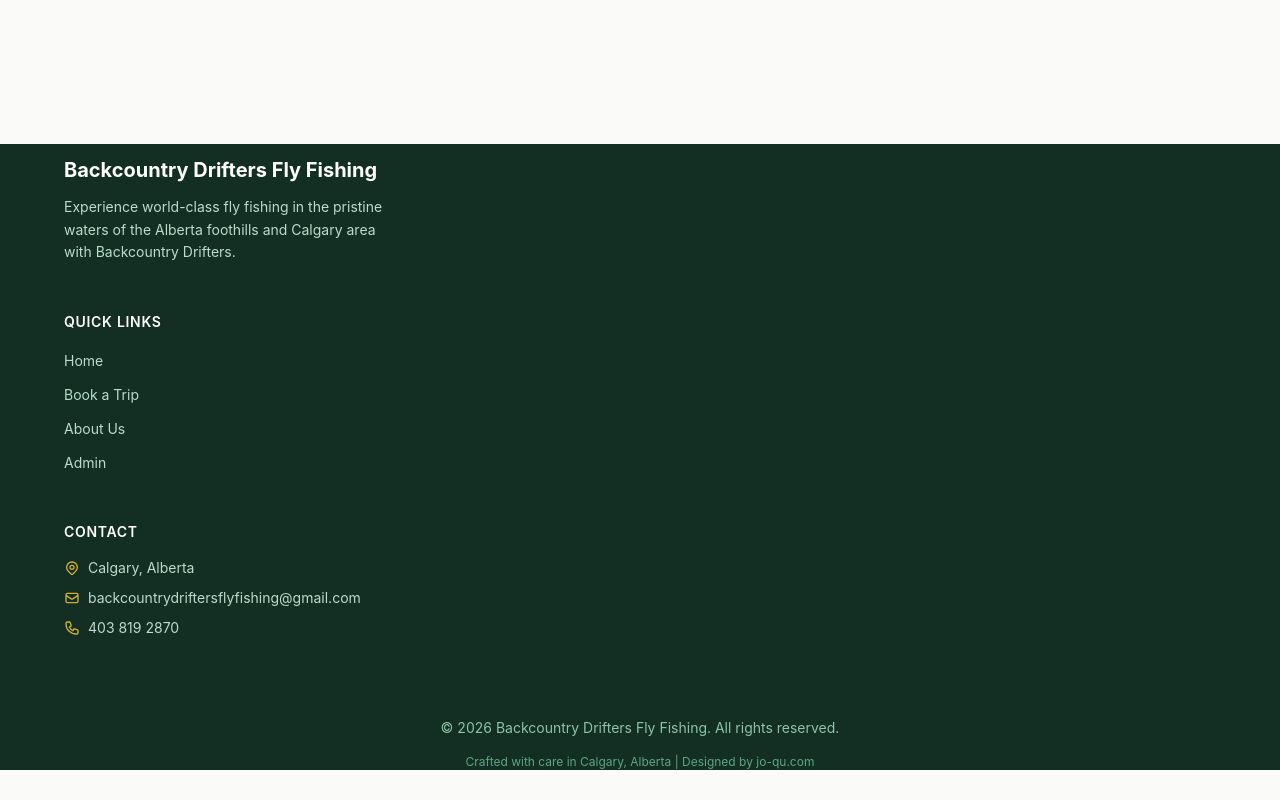
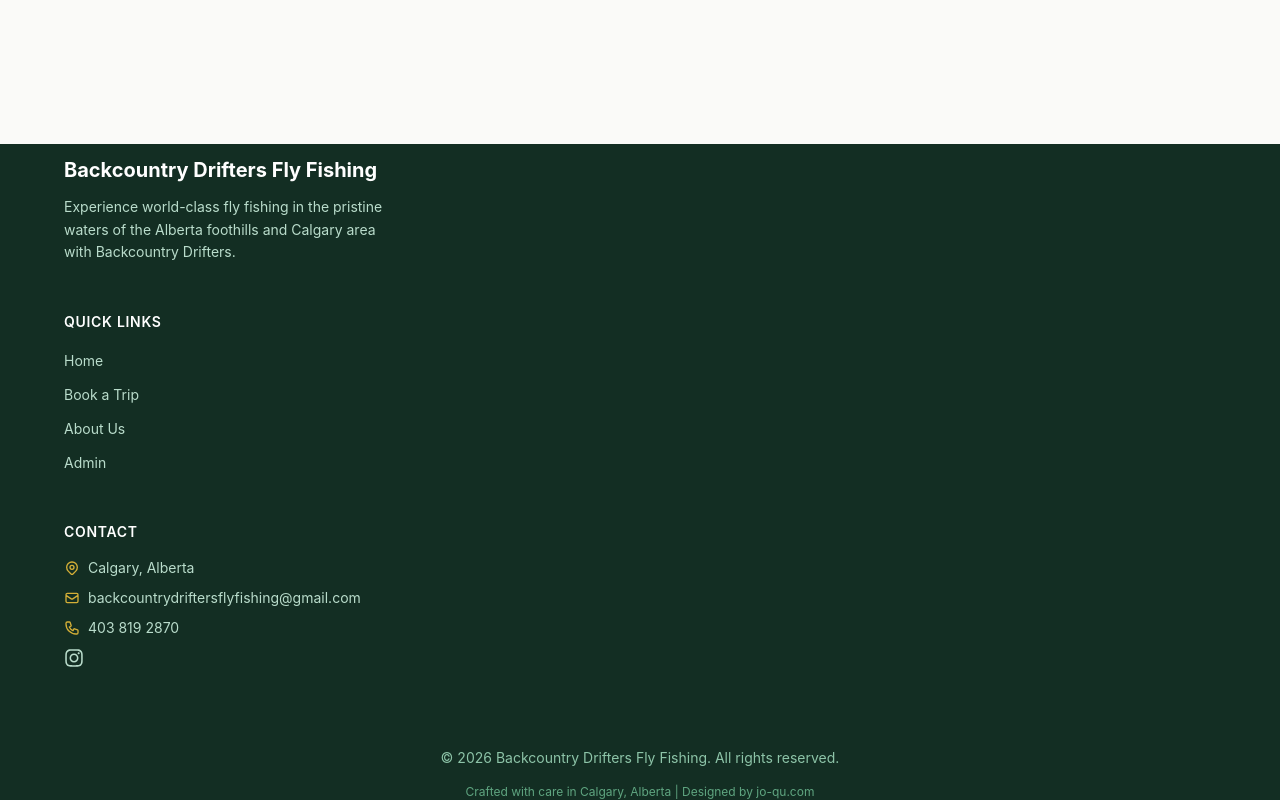
Before and after one commit to r0831281/backcountry_drifters, a React (Vite) app: page / in a window 1280 px wide. Shown: the part 3956-4756 px from the top of the page. Before the commit the page ends 4726 px from the top, so only its background shows below. Built offline with nearby package versions, Linux system fonts and the light colour scheme; no server answers; the database is empty.

Commit message:
instagram link

```diff
--- a/package.json
+++ b/package.json
@@ -20,6 +20,7 @@
     "firebase": "^12.9.0",
     "react": "^19.2.0",
     "react-dom": "^19.2.0",
+    "react-icons": "^5.5.0",
     "react-router-dom": "^7.13.0"
   },
   "devDependencies": {
--- a/src/components/layout/Footer.tsx
+++ b/src/components/layout/Footer.tsx
@@ -1,4 +1,5 @@
 import { Link } from 'react-router-dom';
+import { FaInstagram } from 'react-icons/fa';
 
 export function Footer() {
   const currentYear = new Date().getFullYear();
@@ -98,6 +99,17 @@ export function Footer() {
                   403 819 2870
                 </a>
               </li>
+              <li>
+                  <a
+                          href="https://www.instagram.com/backcountry_drifters/"
+                          target="_blank"
+                          rel="noopener noreferrer"
+                          aria-label="Instagram"
+                          className="hover:text-trout-gold transition-colors duration-200 text-xl"
+                        >
+                          <FaInstagram />
+                  </a>
+              </li>
             </ul>
           </div>
         </div>
```
Also changed, not shown: 1 other file (tests, documents, lock files or other folders).
